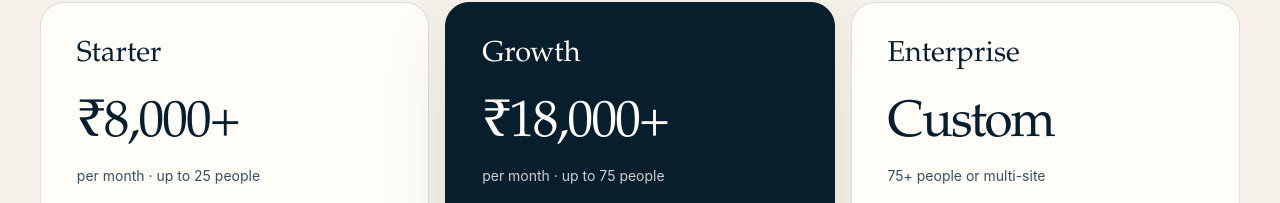
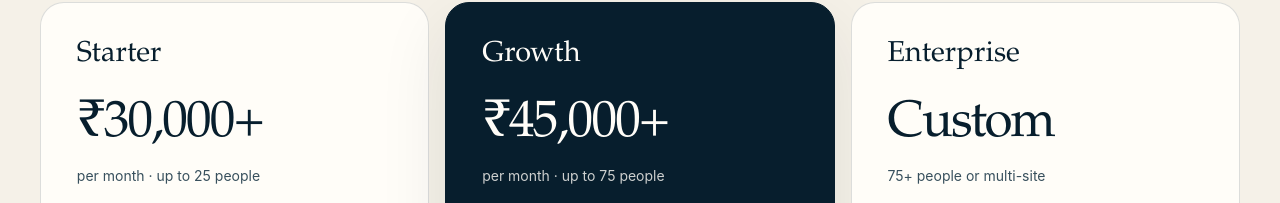
Before and after one commit to Viraaj-Shrivastava/Northbrigde-Public-website1, a website: page pricing.html in a window 1280 px wide. Shown: the part 674-877 px from the top of the page. Drawn offline with Linux system fonts and the light colour scheme.

Commit message:
Add files via upload

```diff
--- a/pricing.html
+++ b/pricing.html
@@ -1920,7 +1920,7 @@ section, .split > *, .page-hero-grid > *, .section-head > * { min-width: 0; }
     <div class="nb-pricing-grid">
       <div class="nb-price-card">
         <h2>Starter</h2>
-        <div class="nb-amount">₹8,000+</div>
+        <div class="nb-amount">₹30,000+</div>
         <div class="nb-period">per month · up to 25 people</div>
         <ul>
           <li>Structure, roles & permissions</li>
@@ -1932,7 +1932,7 @@ section, .split > *, .page-hero-grid > *, .section-head > * { min-width: 0; }
 
       <div class="nb-price-card mid">
         <h2>Growth</h2>
-        <div class="nb-amount">₹18,000+</div>
+        <div class="nb-amount">₹45,000+</div>
         <div class="nb-period">per month · up to 75 people</div>
         <ul>
           <li>Everything in Starter</li>
```
